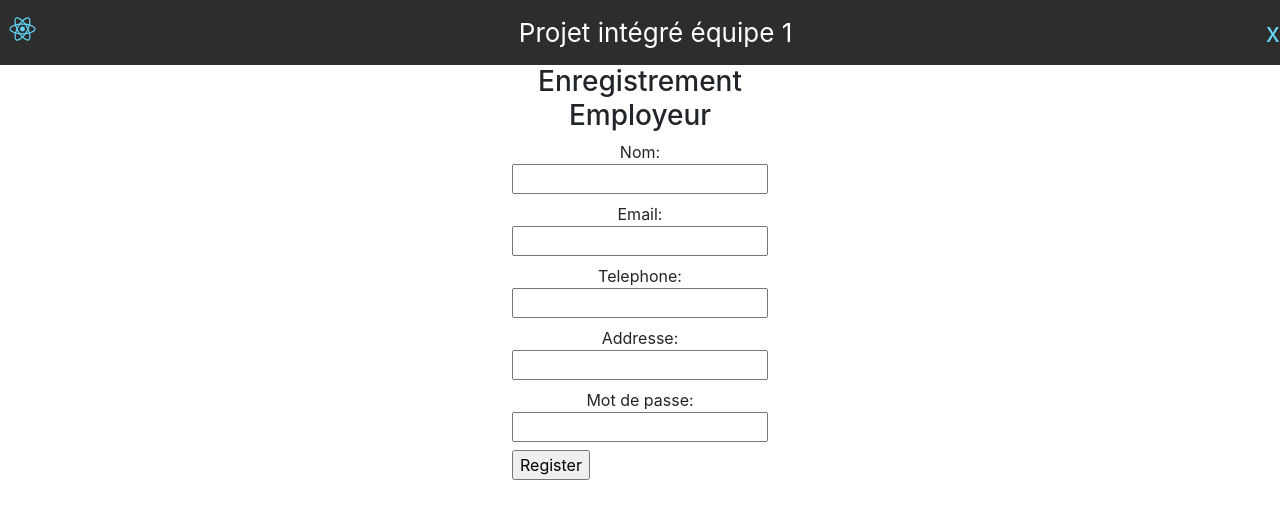
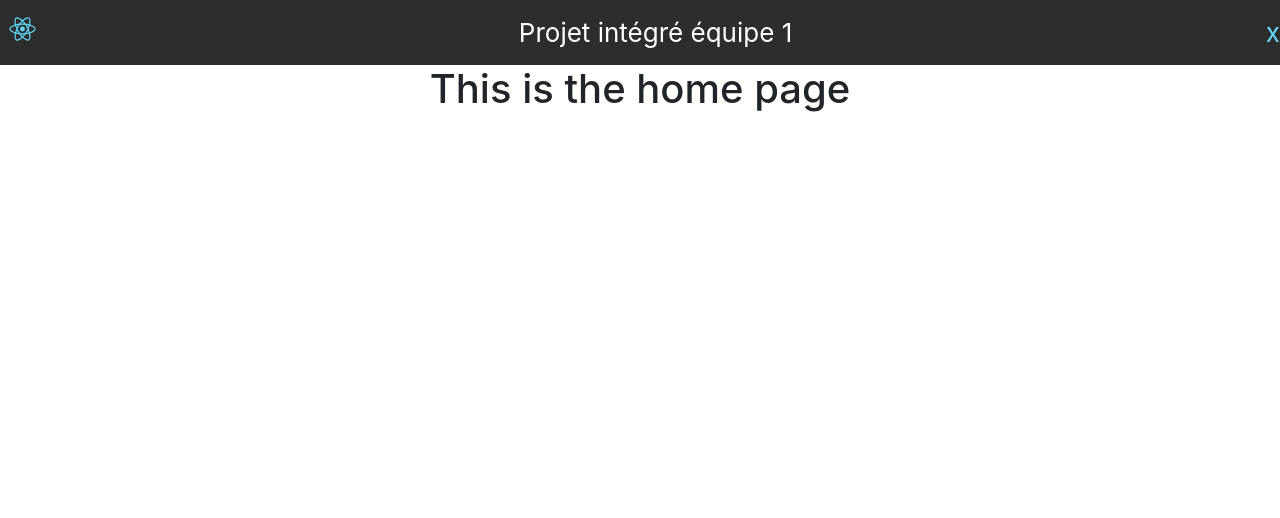
Before and after one commit to cidit/Projet-Integre-EQ1, a React (Create React App) app in the folder frontend/: page / in a window 1280 px wide. Shown: the top 518 px of the page. Built offline with nearby package versions, Linux system fonts and the light colour scheme.

Commit message:
Ajout Home page

```diff
--- a/frontend/package.json
+++ b/frontend/package.json
@@ -9,6 +9,7 @@
     "bootstrap": "^4.5.2",
     "react": "^16.13.1",
     "react-dom": "^16.13.1",
+    "react-router-dom": "^5.2.0",
     "react-scripts": "3.4.3"
   },
   "scripts": {
@@ -32,5 +33,5 @@
       "last 1 safari version"
     ]
   },
-  "proxy":"http://localhost:8080"
+  "proxy": "http://localhost:8080"
 }
--- a/frontend/src/App.js
+++ b/frontend/src/App.js
@@ -3,6 +3,8 @@ import logo from './logo.svg';
 import './App.css';
 import EmployeurRegister from "./components/EmployeurRegister";
 import Login from "./components/Login";
+import { BrowserRouter, Route, Switch } from 'react-router-dom';
+import Home from "./components/Home";
 
 function App() {
   return (
@@ -22,7 +24,11 @@ function App() {
         </a>
       </header>
         <article>
-        <EmployeurRegister/>
+          <Switch>
+            <Route path='/' component={Home} exact />
+            <Route path='/empRegist' component={EmployeurRegister} />
+            <Route path='/login' component={Login} />
+          </Switch>
         </article>
 
 
--- a/frontend/src/components/EmployeurRegister.js
+++ b/frontend/src/components/EmployeurRegister.js
@@ -3,6 +3,7 @@ import './../App.css';
 import './../css/Register.css';
 import Employeur from "../model/Employeur";
 import EmployeurService from "../service/EmployeurService";
+import Redirect from "react-router-dom";
 
 export default class EmployeurRegister extends Component {
     constructor(props) {
@@ -25,6 +26,11 @@ export default class EmployeurRegister extends Component {
         console.log(data);
         if (data[x] != this.state[x]){
              EmployeurService.post(this.state);
+
+
+            //window.location.href("http://localhost:3000");
+
+
         } else {
              alert("Ce email est deja utilise");
         }
--- a/frontend/src/components/Home.js
+++ b/frontend/src/components/Home.js
@@ -0,0 +1,15 @@
+import React, { Component } from 'react';
+import Employeur from "../model/Employeur";
+
+export default class Home extends Component {
+    constructor(props) {
+        super(props);
+    }
+
+    render(){
+        return(
+            <h1>This is the home page</h1>
+        );
+    }
+
+}
--- a/frontend/src/index.js
+++ b/frontend/src/index.js
@@ -4,11 +4,12 @@ import './index.css';
 import App from './App';
 import * as serviceWorker from './serviceWorker';
 import 'bootstrap/dist/css/bootstrap.css';
+import { BrowserRouter, Route, Switch } from 'react-router-dom';
 
 ReactDOM.render(
-  <React.StrictMode>
+  <BrowserRouter>
     <App />
-  </React.StrictMode>,
+  </BrowserRouter>,
   document.getElementById('root')
 );
 
--- a/frontend/src/service/EmployeurService.js
+++ b/frontend/src/service/EmployeurService.js
@@ -17,7 +17,6 @@ class EmployeurService{
             .then(r => data = r.json())
             .catch(error => data = {});
         return data;
-
     }
 
     async getById(id) {
```
Also changed, not shown: 1 other file (tests, documents, lock files or other folders).
